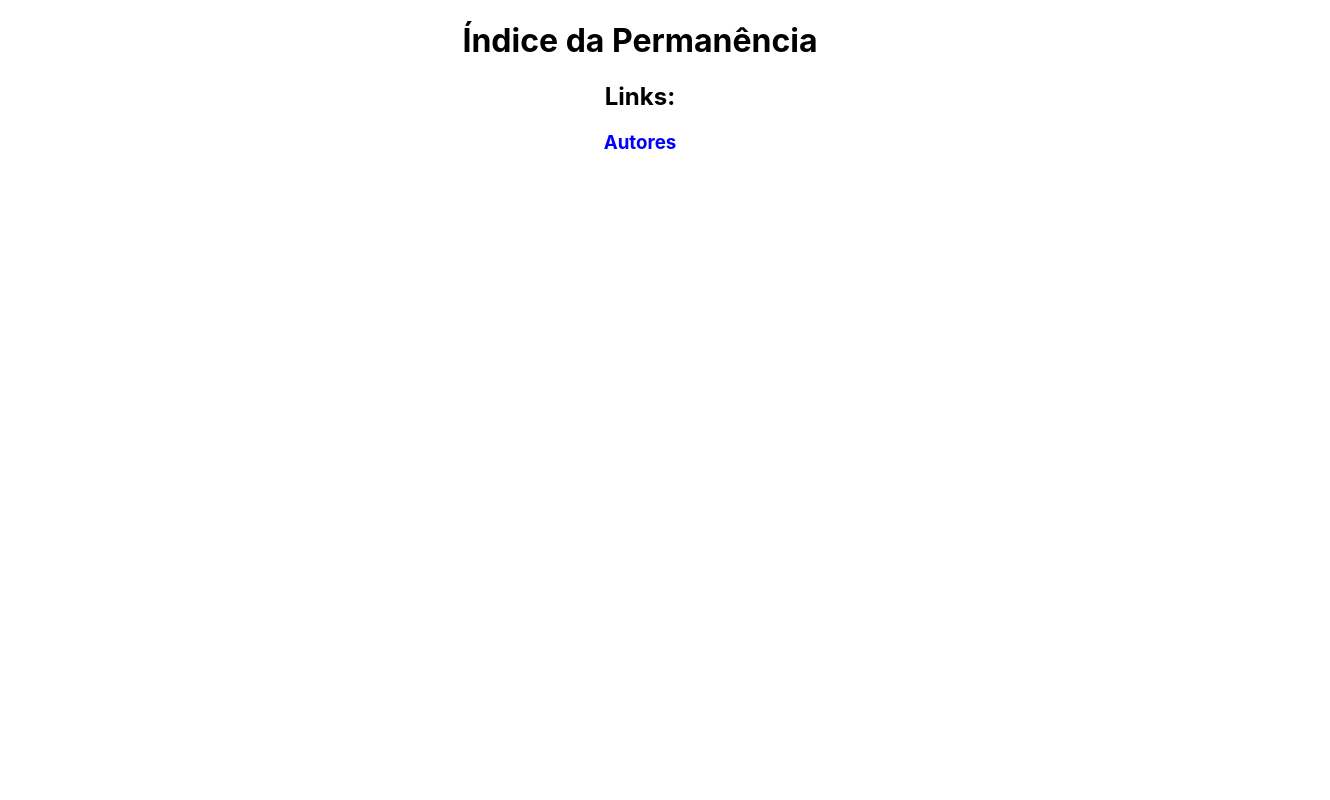
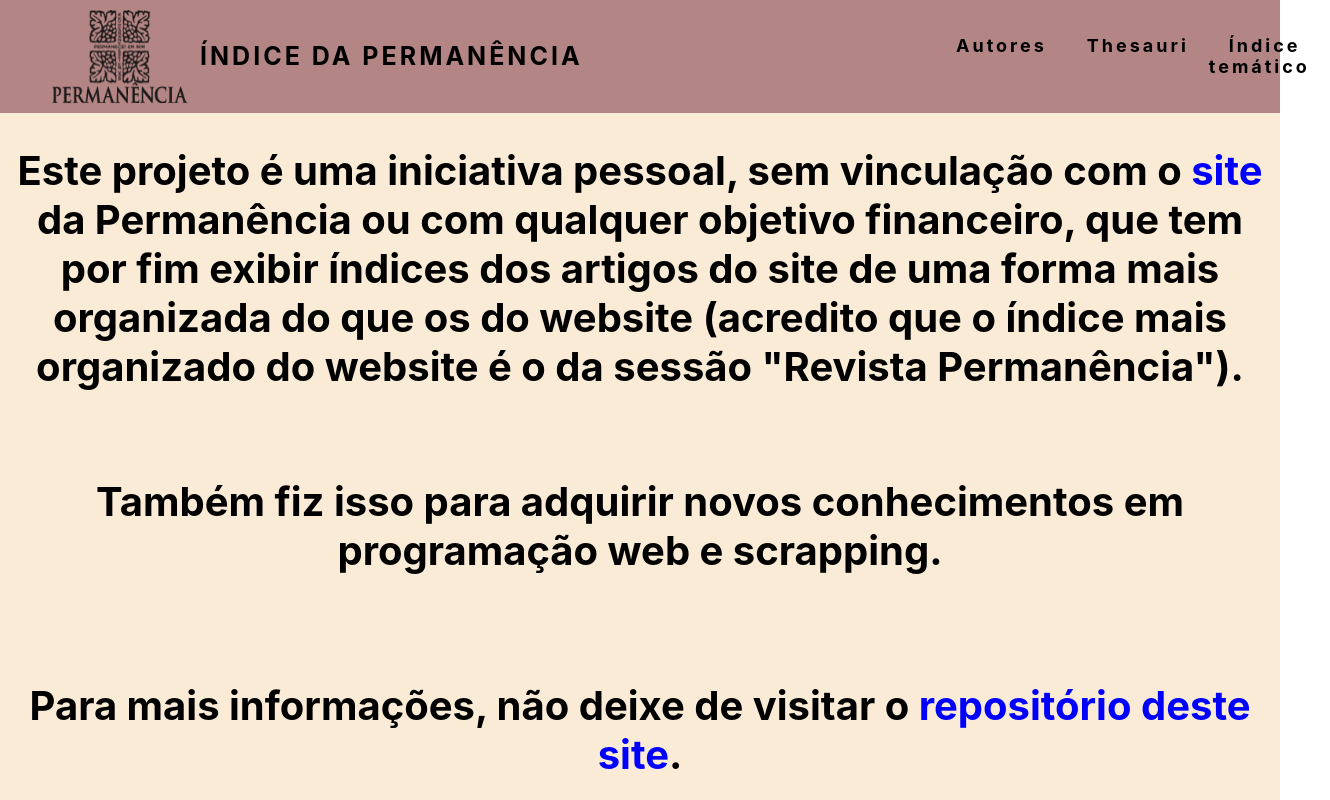
Before and after one commit to Guilherme-Valle/permanencia-indice, a Next.js app in the folder permanencia-indice-front/: page / in a window 1280 px wide. Shown: the top 800 px of the page, 1330 px wide, since content can reach past the window. Built offline with nearby package versions, Linux system fonts and the light colour scheme.

Commit message:
Adiciona toolbar e estilizaçao minima

```diff
--- /dev/null
+++ b/permanencia-indice-front/components/Toolbar/Toolbar.js
@@ -0,0 +1,29 @@
+import Link from 'next/link'
+import styles from '/styles/Toolbar.module.css'
+import Image from 'next/image'
+
+const Toolbar = () => {
+  return (
+    <nav className={styles['nav--toolbar']}>
+      <Link href='/'>
+        <div className={styles['toolbar--logo']}>
+          <Image src="/permanencia.jpg" height='0' width='160' />
+          <h4>Índice da Permanência</h4>
+        </div>
+      </Link>
+      <ul className={styles['toolbar--links']}>
+        <li>
+          <Link href='/authors'><a>Autores</a></Link>
+        </li>
+        <li>
+          <Link href='/'><a>Thesauri</a></Link>
+        </li>
+        <li>
+          <Link href='/'><a>Índice temático</a></Link>
+        </li>
+      </ul>
+    </nav>
+  )
+}
+
+export default Toolbar
--- a/permanencia-indice-front/pages/api/hello.js
+++ /dev/null
@@ -1,5 +0,0 @@
-// Next.js API route support: https://nextjs.org/docs/api-routes/introduction
-
-export default function handler(req, res) {
-  res.status(200).json({ name: 'John Doe' })
-}
--- a/permanencia-indice-front/pages/authors.js
+++ b/permanencia-indice-front/pages/authors.js
@@ -1,5 +1,7 @@
 import Head from 'next/head'
 import Link from 'next/link'
+import Toolbar from '../components/Toolbar/Toolbar'
+import styles from '../styles/Home.module.css'
 
 function Authors({ authors }) {
   return (
@@ -9,12 +11,14 @@ function Authors({ authors }) {
         <meta name="description" content="Generated by create next app" />
         <link rel="icon" href="/favicon.ico" />
       </Head>
-
+      <Toolbar />
+      <main className={styles['main--page']}>
         <ul>
           {authors.map((author, index) => {
             return <li key={index}><Link href={'/authors/' + author._id}><a>{author.name}</a></Link></li>
           })}
         </ul>
+      </main>
     </div>
 
   )
--- a/permanencia-indice-front/pages/index.js
+++ b/permanencia-indice-front/pages/index.js
@@ -1,5 +1,6 @@
 import Head from 'next/head'
 import Link from 'next/link'
+import Toolbar from '../components/Toolbar/Toolbar'
 import styles from '../styles/Home.module.css'
 
 export default function Home() {
@@ -10,15 +11,26 @@ export default function Home() {
         <meta name="description" content="Generated by create next app" />
         <link rel="icon" href="/favicon.ico" />
       </Head>
+      <Toolbar />
+
       <main className={styles['main--page']}>
 
-        <h1>Índice da Permanência</h1>
+        <h2>Este projeto é uma iniciativa pessoal,
+          sem vinculação com o <a href='https://permanencia.org.br' target='_blank'>site</a> da Permanência ou com qualquer objetivo financeiro,
+          que tem por fim exibir índices dos artigos do site de uma forma mais organizada do que os do website (acredito que o índice mais organizado do website é o da sessão "Revista Permanência"). </h2>
 
-        <h2>Links:</h2>
+        <br />
 
-        <Link href="/authors">
-          <h3> <a>Autores</a></h3>
-        </Link>
+        <h2>Também fiz isso para adquirir novos conhecimentos em programação web e scrapping. </h2>
+
+        <br />
+        <br />
+        <h2>
+          Para mais informações, não deixe de visitar o <a href='https://github.com/Guilherme-Valle/permanencia-indice'
+            target='_blank'>repositório deste site</a>.</h2>
+
+        <h2>Salve Maria!</h2>
+
       </main>
     </div>
 
--- a/permanencia-indice-front/styles/Home.module.css
+++ b/permanencia-indice-front/styles/Home.module.css
@@ -1,10 +1,23 @@
 .main--page {
+  overflow: hidden;
   text-align: center;
   width: 100%;
-  height: 100vh;
+  min-height: 100vh;
+  background-color: antiquewhite;
 }
 
-.main--page h3 {
+.main--page h2 {
+  font-size: 40px;;
+}
+
+.main--page h2 a {
   color: blue;
   cursor: pointer;
 }
+
+.sections {
+  display: grid;
+  grid-template-columns: repeat(3, 1fr);
+  grid-auto-rows: auto;
+  grid-gap: 1rem;
+}
--- /dev/null
+++ b/permanencia-indice-front/styles/Toolbar.module.css
@@ -0,0 +1,47 @@
+.nav--toolbar {
+  display: flex;
+  justify-content: space-between;
+  align-items: center;
+  min-height: 3vh;
+  background-color: rgb(180, 133, 133);
+  position: sticky;
+  top: 0;
+  width: 100%;
+  z-index: 100;
+}
+
+.toolbar--logo {
+  margin-left: 2rem;
+  color: black;
+  text-transform: uppercase;
+  letter-spacing: 3px;
+  font-size: 25px;
+  vertical-align: middle;
+  display: flex;
+  padding: 8px;
+  cursor: pointer;
+}
+
+.toolbar--links {
+  display: flex;
+  justify-content: space-around;
+  width: 30%;
+}
+
+.toolbar--links li {
+  list-style: none;
+}
+
+.toolbar--links a {
+  color: black;
+  text-decoration: none;
+  letter-spacing: 3px;
+  font-weight: bold;
+  font-size: 18px;
+  padding: 20px;
+}
+
+.toolbar--links a:hover {
+  background-color: rgba(0, 0, 0, 0.179);
+
+}
```
Also changed, not shown: permanencia-indice-front/public/permanencia.jpg (added), permanencia-indice-front/public/screenfront002.drawio.png (added). Lines whose indentation alone changed are shown as unchanged.
